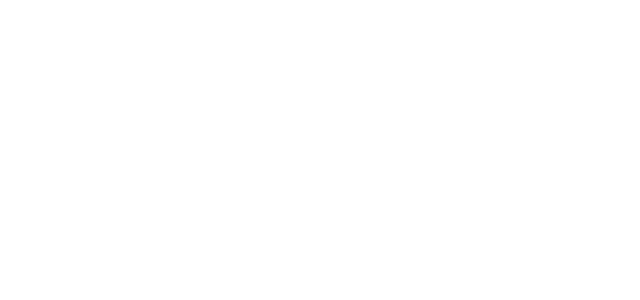
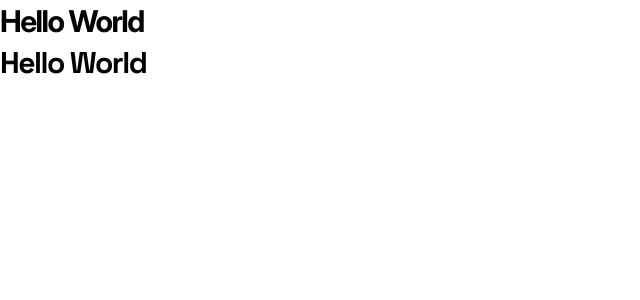
Before and after one commit to belalmoh/devoverflow, a Next.js app: page / in a window 1280 px wide. Shown: the top 300 px of the page, without its empty margins (0-640 px from the left). Built offline with nearby package versions, Linux system fonts and the light colour scheme.

Commit message:
Replace Geist fonts with local Inter and Space Grotesk fonts

```diff
--- a/app/layout.tsx
+++ b/app/layout.tsx
@@ -1,17 +1,19 @@
 import type { Metadata } from "next";
-// eslint-disable-next-line camelcase
-import { Geist, Geist_Mono } from "next/font/google";
+
 import "./globals.css";
 import React from "react";
+import localFont from "next/font/local";
 
-const geistSans = Geist({
-    variable: "--font-geist-sans",
-    subsets: ["latin"],
+const inter = localFont({
+    variable: "--font-inter",
+    src: "./fonts/InterVF.ttf",
+    weight: "100 200 300 400 500 600 700 800 900",
 });
 
-const geistMono = Geist_Mono({
-    variable: "--font-geist-mono",
-    subsets: ["latin"],
+const spaceGrotesk = localFont({
+    variable: "--font-space-grotesk",
+    src: "./fonts/SpaceGroteskVF.ttf",
+    weight: "300 400 500 600 700",
 });
 
 export const metadata: Metadata = {
@@ -27,7 +29,7 @@ export default function RootLayout({
     return (
         <html lang="en">
             <body
-                className={`${geistSans.variable} ${geistMono.variable} antialiased`}
+                className={`${inter.className} ${spaceGrotesk.variable} antialiased`}
             >
                 {children}
             </body>
--- a/app/page.tsx
+++ b/app/page.tsx
@@ -1,7 +1,8 @@
 export default function Home() {
     return (
-        <div className="flex flex-col items-center justify-center h-screen">
-            <h1 className="text-4xl text-white font-black">Hello World</h1>
+        <div>
+            <h1 className="h1-bold">Hello World</h1>
+            <p className="h1-bold font-space-grotesk">Hello World</p>
         </div>
     );
 }
```
Also changed, not shown: app/fonts/InterVF.ttf (added), app/fonts/SpaceGroteskVF.ttf (added).
